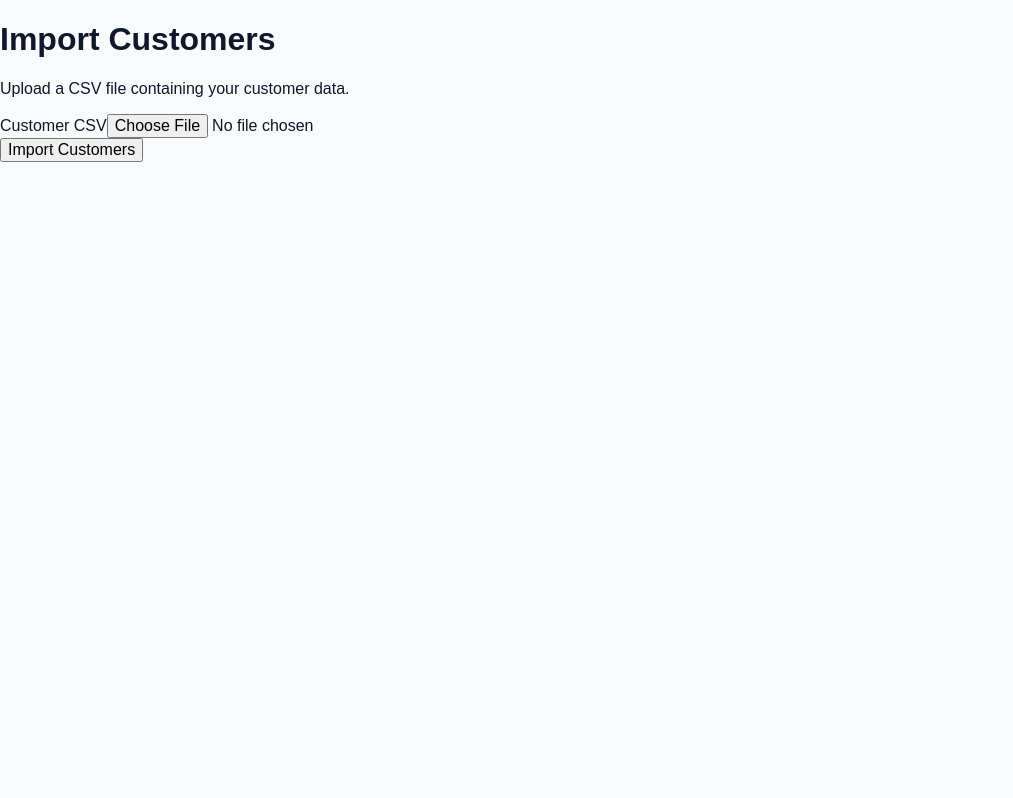
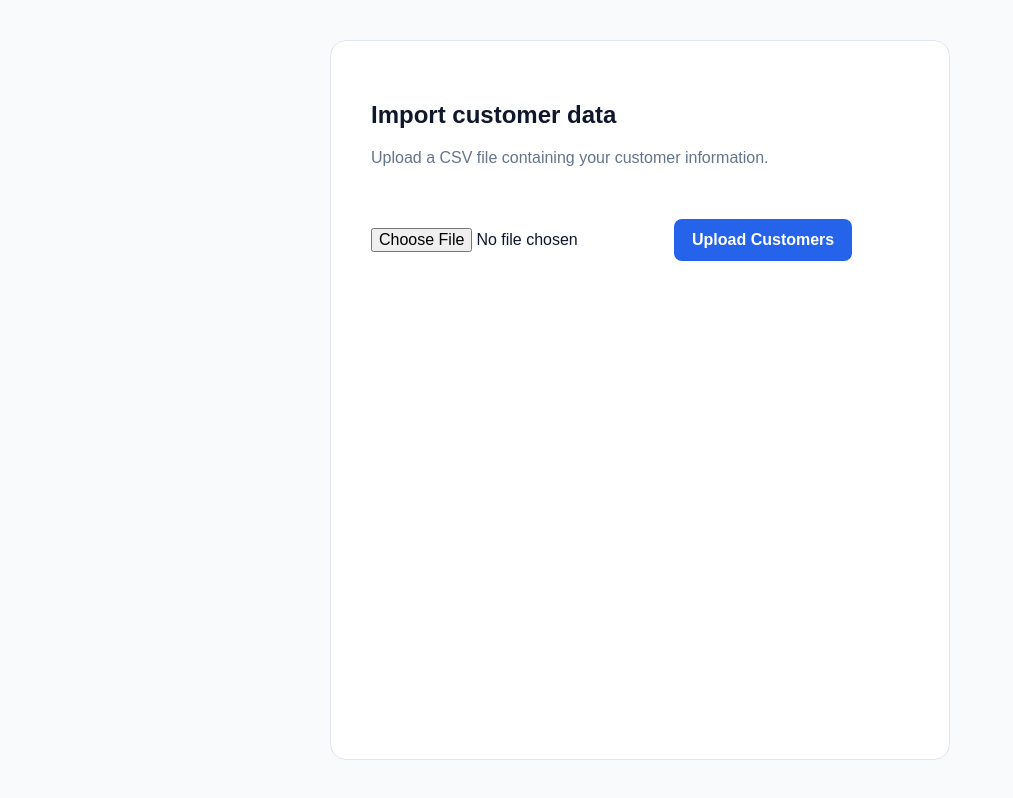
Before and after one commit to akshaybhardwaj411/ai-customer-retention-platform, a Next.js app in the folder frontend/: page /integrations/import in a window 1280 px wide. Shown: the whole page, without its empty margins (0-1013 px from the left). Built offline with nearby package versions, Linux system fonts and the light colour scheme.

Commit message:
Refactor CustomerImportPage to ImportCustomersPage

```diff
--- a/frontend/app/integrations/import/page.tsx
+++ b/frontend/app/integrations/import/page.tsx
@@ -1,58 +1,183 @@
 "use client";
 
-import { ChangeEvent, FormEvent, useState } from "react";
+import { ChangeEvent, useState } from "react";
+import { useRouter } from "next/navigation";
 
-export default function CustomerImportPage() {
-  const [file, setFile] = useState<File | null>(null);
 
-  function handleFileChange(event: ChangeEvent<HTMLInputElement>) {
-    const selectedFile = event.target.files?.[0] ?? null;
+export default function ImportCustomersPage() {
+  const router = useRouter();
+
+  const [file, setFile] =
+    useState<File | null>(null);
+
+  const [loading, setLoading] =
+    useState(false);
+
+  const [error, setError] =
+    useState("");
+
+
+  function handleFileChange(
+    event: ChangeEvent<HTMLInputElement>,
+  ) {
+    setError("");
+
+    const selectedFile =
+      event.target.files?.[0] || null;
+
     setFile(selectedFile);
   }
 
-  function handleSubmit(event: FormEvent<HTMLFormElement>) {
-    event.preventDefault();
 
+  async function handleUpload() {
     if (!file) {
-      alert("Please select a CSV file.");
+      setError("Please select a CSV file.");
       return;
     }
 
-    console.log("Selected file:", file.name);
+    const organizationId =
+      localStorage.getItem(
+        "organization_id",
+      );
+
+    if (!organizationId) {
+      setError(
+        "Organization information is missing.",
+      );
+      return;
     }
 
+    setLoading(true);
+    setError("");
+
+    try {
+      const formData = new FormData();
+
+      formData.append(
+        "organization_id",
+        organizationId,
+      );
+
+      formData.append(
+        "file",
+        file,
+      );
+
+      const response = await fetch(
+        `${
+          process.env.NEXT_PUBLIC_API_URL ||
+          "http://localhost:8000"
+        }/imports/customers?organization_id=${encodeURIComponent(
+          organizationId,
+        )}`,
+        {
+          method: "POST",
+          body: formData,
+        },
+      );
+
+      if (!response.ok) {
+        throw new Error(
+          await response.text(),
+        );
+      }
+
+      router.push(
+        "/integrations/import/mapping",
+      );
+    } catch (requestError) {
+      setError(
+        requestError instanceof Error
+          ? requestError.message
+          : "Import failed.",
+      );
+    } finally {
+      setLoading(false);
+    }
+  }
+
+
   return (
-    <main>
-      <h1>Import Customers</h1>
+    <main
+      style={{
+        minHeight: "100vh",
+        padding: "40px 24px",
+        display: "flex",
+        justifyContent: "center",
+      }}
+    >
+      <section
+        style={{
+          width: "100%",
+          maxWidth: "620px",
+          background: "white",
+          padding: "40px",
+          borderRadius: "16px",
+          border: "1px solid #e2e8f0",
+        }}
+      >
+        <h1>
+          Import customer data
+        </h1>
 
-      <p>
-        Upload a CSV file containing your customer data.
+        <p
+          style={{
+            color: "#64748b",
+            marginBottom: "28px",
+          }}
+        >
+          Upload a CSV file containing your
+          customer information.
         </p>
 
-      <form onSubmit={handleSubmit}>
-        <div>
-          <label htmlFor="customer-file">
-            Customer CSV
-          </label>
-
         <input
-            id="customer-file"
           type="file"
           accept=".csv,text/csv"
           onChange={handleFileChange}
         />
-        </div>
 
         {file && (
-          <p>
-            Selected file: <strong>{file.name}</strong>
+          <p
+            style={{
+              marginTop: "16px",
+              color: "#475569",
+            }}
+          >
+            Selected: {file.name}
           </p>
         )}
 
-        <button type="submit">
-          Import Customers
+        {error && (
+          <p
+            style={{
+              color: "#dc2626",
+              marginTop: "16px",
+            }}
+          >
+            {error}
+          </p>
+        )}
+
+        <button
+          type="button"
+          onClick={handleUpload}
+          disabled={loading}
+          style={{
+            marginTop: "24px",
+            padding: "12px 18px",
+            border: "none",
+            borderRadius: "8px",
+            background: "#2563eb",
+            color: "white",
+            fontWeight: 600,
+            cursor: "pointer",
+          }}
+        >
+          {loading
+            ? "Uploading..."
+            : "Upload Customers"}
         </button>
-      </form>
+      </section>
     </main>
   );
 }
```
Lines whose indentation alone changed are shown as unchanged.
